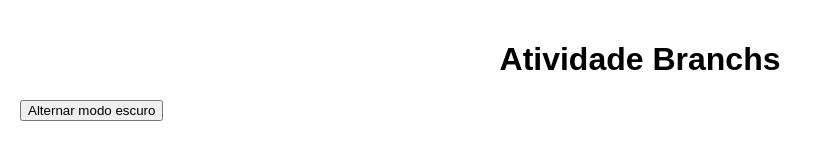
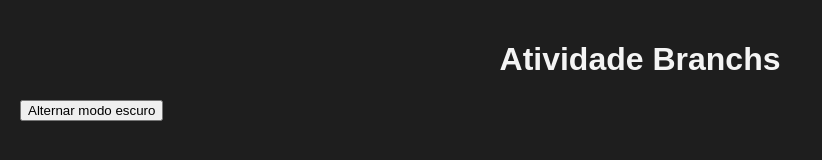
Before and after one commit to TalitaGabriela/atividade-branchs, a plain HTML site: page index.html in a window 1280 px wide. Both pictures are taken after a click on the button "Alternar modo escuro". Shown: the whole page, without its empty margins (0-822 px from the left). Drawn offline with Linux system fonts and the light colour scheme.

Commit message:
feat: implementa logica e estilo do modo escuro

```diff
--- a/script.js
+++ b/script.js
@@ -1,3 +1,8 @@
 document.addEventListener("DOMContentLoaded", () => {
   console.log("Atividade Branchs carregada.");
+
+  const botaoModoEscuro = document.getElementById("modo-escuro-botao");
+  botaoModoEscuro.addEventListener("click", () => {
+    document.body.classList.toggle("dark");
+  });
 });
--- a/style.css
+++ b/style.css
@@ -7,3 +7,8 @@ body {
 h1 {
   text-align: center;
 }
+
+body.dark {
+  background-color: #1e1e1e;
+  color: #f4f4f4;
+}
```
